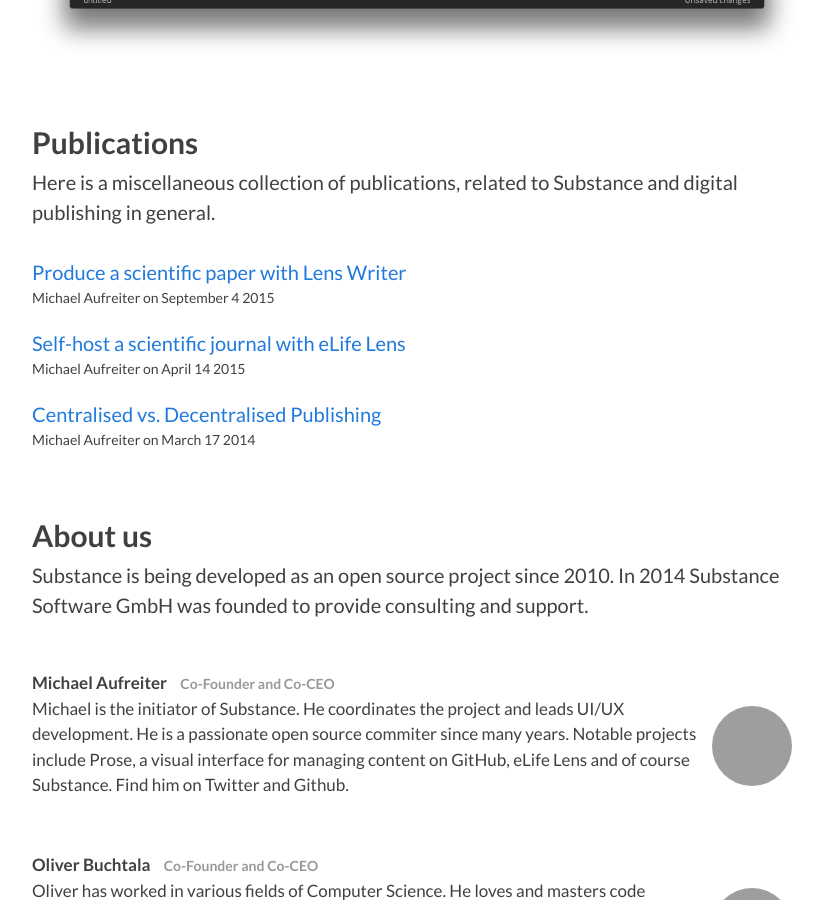
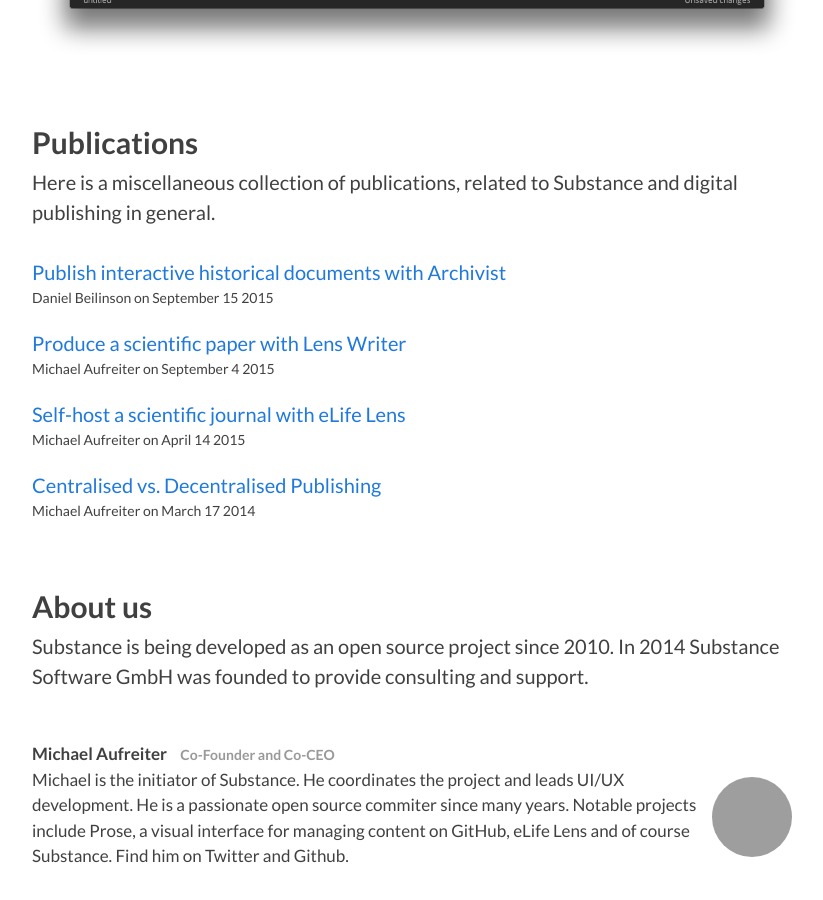
Before and after one commit to substance/substance.github.com, a Jekyll site: the page built from index.html, in a window 1280 px wide and 900 px high, scrolled down 3256 px, cut to the strip 0-900 px from the top of the window. Shown: the whole strip, without its empty margins (223-1046 px from the left). Built offline with Jekyll 4.4.1, drawn with Linux system fonts in a browser that asks for light colours; nearby versions of some CDN libraries; some of the changed text lies outside the part shown; grey boxes are pictures that could not be loaded.

Commit message:
Added publication about Archivist.

```diff
--- a/index.html
+++ b/index.html
@@ -69,6 +69,12 @@
   <h2>Publications</h2>
   <p class="large">Here is a miscellaneous collection of publications, related to Substance and digital publishing in general.</p>
   <div class="publications">
+
+    <div class="publication">
+      <div class="title large"><a href="https://medium.com/@_daniel/publish-interactive-historical-documents-with-archivist-7019f6408ee6">Publish interactive historical documents with Archivist</a></div>
+      <div class="meta small">Daniel Beilinson on September 15 2015</div>
+    </div>
+
     <div class="publication">
       <div class="title large"><a href="https://medium.com/@_mql/produce-a-scientific-paper-with-lens-writer-d0fc75d11919">Produce a scientific paper with Lens Writer</a></div>
       <div class="meta small">Michael Aufreiter on September 4 2015</div>
```
Also changed, not shown: other parts of index.html (+1 -1 lines).
